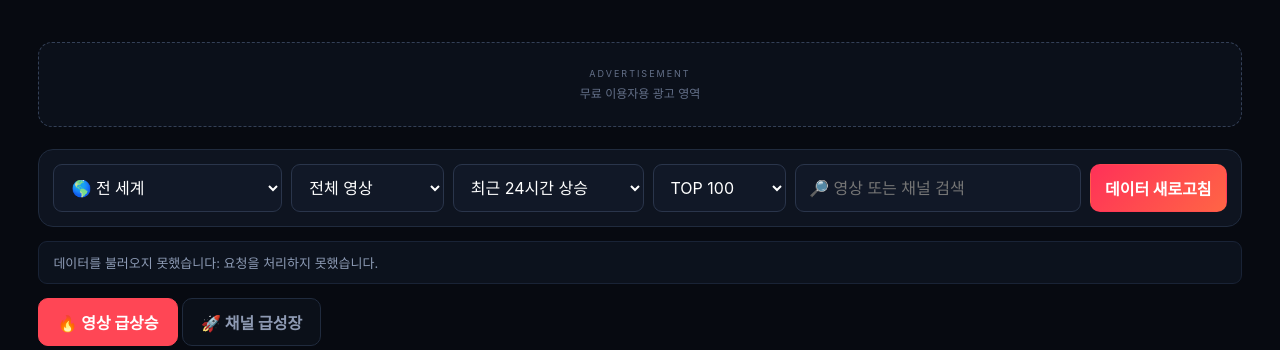
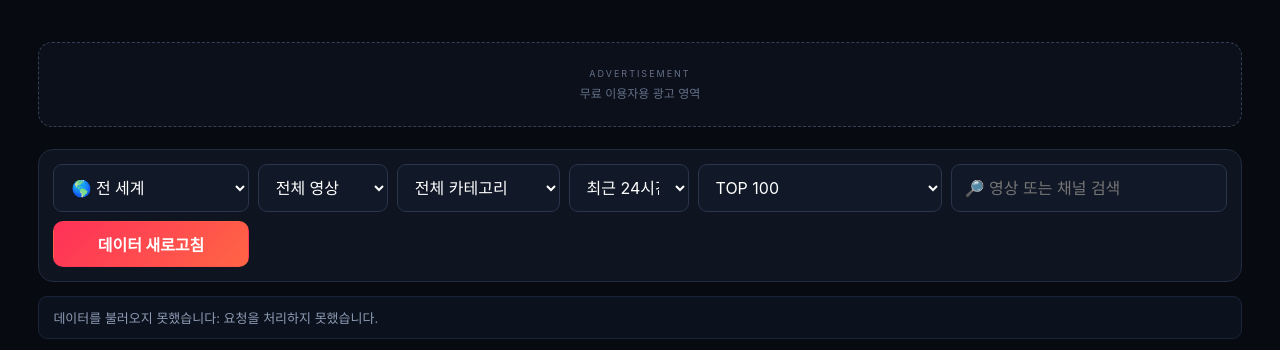
Before and after one commit to psw378370022-dot/Global-YouTube-Radar, a website: page public/index.html in a window 1280 px wide. Shown: the part 449-799 px from the top of the page. Drawn offline with Linux system fonts and the light colour scheme; no server answers.

Commit message:
Update index.html

```diff
--- a/public/index.html
+++ b/public/index.html
@@ -130,10 +130,25 @@
         </select>
 
         <select id="type">
-          <option value="all">전체 영상</option>
-          <option value="shorts">Shorts 추정</option>
-          <option value="long">일반 영상</option>
-        </select>
+  <option value="all">전체 영상</option>
+  <option value="shorts">Shorts 추정</option>
+  <option value="long">일반 영상</option>
+</select>
+
+<select id="category">
+  <option value="all" selected>전체 카테고리</option>
+  <option value="music">🎵 음악</option>
+  <option value="entertainment">🎬 엔터</option>
+  <option value="gaming">🎮 게임</option>
+  <option value="sports">⚽ 스포츠</option>
+  <option value="news">📰 뉴스</option>
+  <option value="economy">💰 경제</option>
+  <option value="tech">🤖 테크/AI</option>
+  <option value="education">📚 교육</option>
+  <option value="life">🏠 라이프</option>
+  <option value="beauty">💄 뷰티/패션</option>
+  <option value="food_travel">🍜 음식/여행</option>
+</select>
         <select id="metric">
   <option value="d10">최근 10분 상승</option>
   <option value="d1">최근 1시간 상승</option>
```
